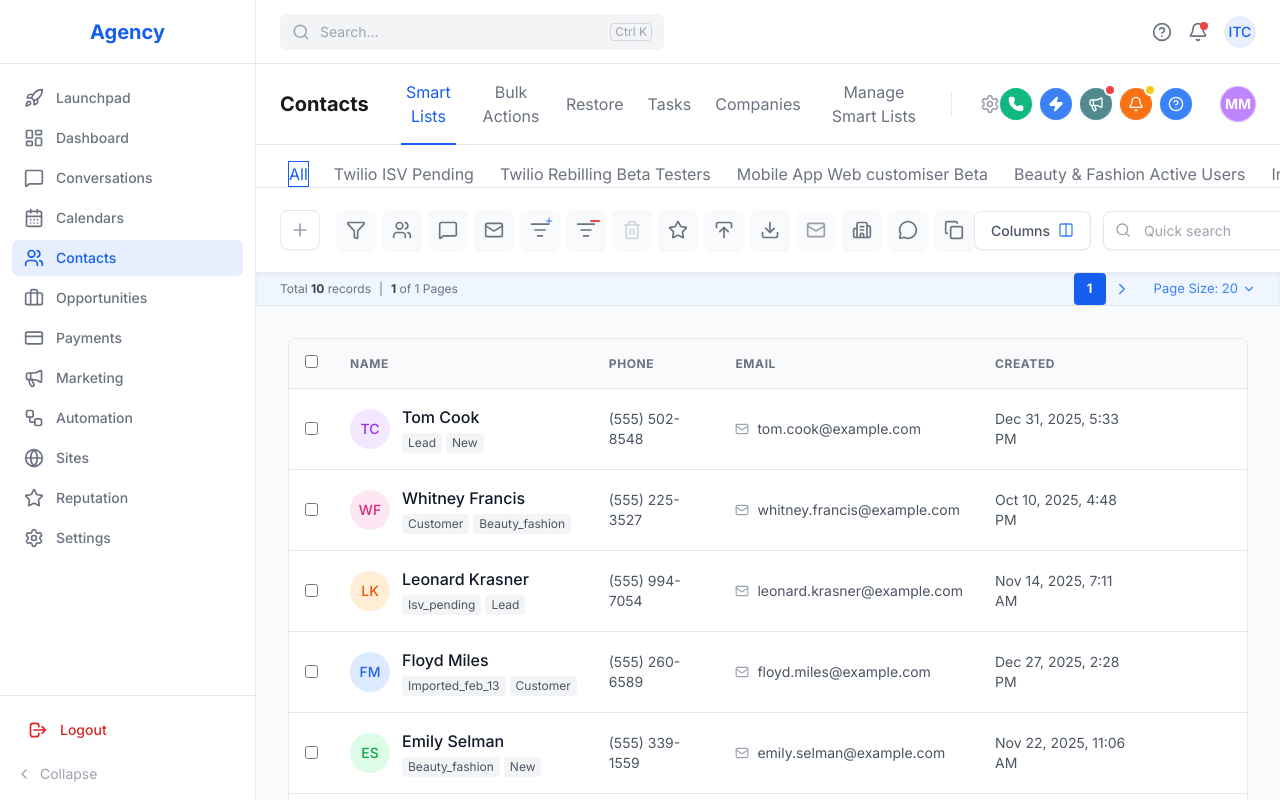
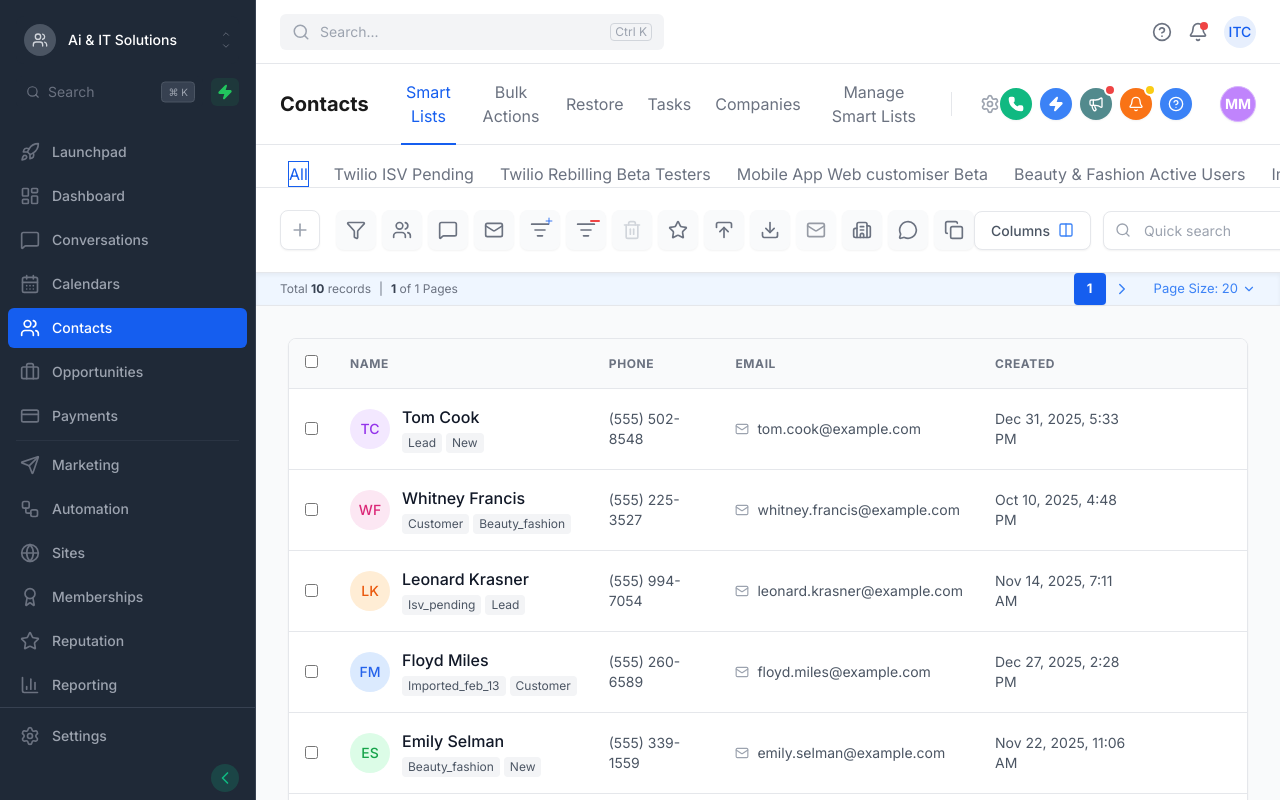
Before and after one commit to itcyanbu/itcyanbu-erp, a React (Vite) app: page / in a window 1280 px wide. Both pictures are taken after a click on the button "Sign In". Built offline with nearby package versions, Linux system fonts and the light colour scheme.

Commit message:
Update sidebar design and agency name

```diff
--- a/src/layout/Sidebar.tsx
+++ b/src/layout/Sidebar.tsx
@@ -7,12 +7,21 @@ import {
     Users,
     Briefcase,
     CreditCard,
-    Megaphone,
     Workflow,
     Globe,
     Star,
     Settings,
-    ChevronLeft
+    ChevronLeft,
+    Search,
+    Zap,
+    Send,
+    Award,
+    BarChart3,
+    LayoutGrid,
+    Wrench,
+    ShieldAlert,
+    Video,
+    Facebook
 } from 'lucide-react';
 
 interface SidebarProps {
@@ -21,8 +30,8 @@ interface SidebarProps {
     onModuleChange?: (module: string) => void;
 }
 
-const Sidebar: React.FC<SidebarProps> = ({ onLogout, activeModule = 'Contacts', onModuleChange }) => {
-    const menuItems = [
+const Sidebar: React.FC<SidebarProps> = ({ activeModule = 'Contacts', onModuleChange }) => {
+    const mainMenuItems = [
         { icon: Rocket, label: 'Launchpad' },
         { icon: LayoutDashboard, label: 'Dashboard' },
         { icon: MessageSquare, label: 'Conversations' },
@@ -30,53 +39,117 @@ const Sidebar: React.FC<SidebarProps> = ({ onLogout, activeModule = 'Contacts',
         { icon: Users, label: 'Contacts' },
         { icon: Briefcase, label: 'Opportunities' },
         { icon: CreditCard, label: 'Payments' },
-        { icon: Megaphone, label: 'Marketing' },
+    ];
+
+    const secondaryMenuItems = [
+        { icon: Send, label: 'Marketing' },
         { icon: Workflow, label: 'Automation' },
         { icon: Globe, label: 'Sites' },
+        { icon: Award, label: 'Memberships' },
         { icon: Star, label: 'Reputation' },
-        { icon: Settings, label: 'Settings' },
+        { icon: BarChart3, label: 'Reporting' },
+        { icon: LayoutGrid, label: 'App Marketplace' },
+        { icon: Wrench, label: 'Affiliate Portal' },
+        { icon: ShieldAlert, label: 'Agency Analytics' },
+        { icon: Video, label: 'Media library' },
+        { icon: Facebook, label: "HighLevel's Facebook Group" },
+        { icon: Facebook, label: 'Facebook Group' },
     ];
 
     return (
-        <div className="w-64 h-screen bg-white border-r border-ghl-border flex flex-col shrink-0">
-            <div className="h-16 flex items-center justify-center border-b border-ghl-border">
-                {/* Placeholder Logo */}
-                <div className="text-xl font-bold text-ghl-blue">Agency</div>
+        <div className="w-64 h-screen bg-[#1F2937] text-gray-300 border-r border-gray-700 flex flex-col shrink-0 font-sans">
+            {/* Header Section */}
+            <div className="flex flex-col px-4 py-4 gap-3">
+                {/* Agency Selector */}
+                <div className="flex items-center justify-between bg-gray-800 rounded-lg p-2 cursor-pointer hover:bg-gray-700 transition">
+                    <div className="flex items-center gap-3 overflow-hidden">
+                        <div className="w-8 h-8 rounded-full bg-gray-600 flex items-center justify-center shrink-0">
+                            <Users size={16} className="text-gray-300" />
+                        </div>
+                        <div className="flex flex-col min-w-0">
+                            <span className="text-sm font-medium text-white truncate">Ai & IT Solutions</span>
+                        </div>
+                    </div>
+                    <div className="flex flex-col gap-0.5">
+                        <ChevronLeft size={10} className="rotate-90 text-gray-500" />
+                        <ChevronLeft size={10} className="-rotate-90 text-gray-500" />
+                    </div>
                 </div>
 
-            <nav className="flex-1 overflow-y-auto py-4">
-                <ul>
-                    {menuItems.map((item, index) => (
-                        <li key={index} className="mb-1 px-3">
+                {/* Search Bar */}
+                <div className="flex items-center gap-2">
+                    <div className="flex-1 relative">
+                        <Search className="absolute left-2.5 top-1/2 -translate-y-1/2 text-gray-500" size={14} />
+                        <input
+                            type="text"
+                            placeholder="Search"
+                            className="w-full bg-gray-800 text-sm text-gray-300 rounded-md py-1.5 pl-8 pr-10 focus:outline-none focus:ring-1 focus:ring-ghl-blue placeholder-gray-500"
+                        />
+                        <div className="absolute right-2 top-1/2 -translate-y-1/2 flex items-center gap-1">
+                            <span className="bg-gray-700 text-gray-400 text-[10px] px-1.5 py-0.5 rounded border border-gray-600">⌘ K</span>
+                        </div>
+                    </div>
+                    <button className="p-1.5 bg-green-500/10 text-green-500 rounded-md hover:bg-green-500/20 transition-colors">
+                        <Zap size={16} fill="currentColor" />
+                    </button>
+                </div>
+            </div>
+
+            {/* Scrollable Menu Items */}
+            <nav className="flex-1 overflow-y-auto px-2 py-2 space-y-1 custom-scrollbar">
+
+                {/* Main Section */}
+                {mainMenuItems.map((item, index) => (
                     <button
+                        key={index}
                         onClick={() => onModuleChange?.(item.label)}
-                                className={`flex items-center gap-3 px-3 py-2 rounded-md text-sm font-medium transition-colors w-full text-left ${activeModule === item.label
-                                    ? 'bg-ghl-blue/10 text-ghl-blue'
-                                    : 'text-gray-500 hover:bg-gray-100'
+                        className={`group flex items-center gap-3 px-3 py-2.5 rounded-md text-sm font-medium transition-all w-full text-left ${activeModule === item.label
+                            ? 'bg-ghl-blue text-white'
+                            : 'text-gray-400 hover:text-white hover:bg-gray-800'
                             }`}
                     >
-                                <item.icon size={20} />
+                        <item.icon size={20} className={activeModule === item.label ? 'text-white' : 'text-gray-500 group-hover:text-white transition-colors'} />
                         <span>{item.label}</span>
                     </button>
-                        </li>
                 ))}
-                </ul>
+
+                {/* Divider */}
+                <div className="my-2 border-t border-gray-700/50 mx-2"></div>
+
+                {/* Secondary Section */}
+                {secondaryMenuItems.map((item, index) => (
+                    <button
+                        key={`sec-${index}`}
+                        onClick={() => onModuleChange?.(item.label)}
+                        className={`group flex items-center gap-3 px-3 py-2.5 rounded-md text-sm font-medium transition-all w-full text-left ${activeModule === item.label
+                            ? 'bg-ghl-blue text-white'
+                            : 'text-gray-400 hover:text-white hover:bg-gray-800'
+                            }`}
+                    >
+                        <item.icon size={20} className={activeModule === item.label ? 'text-white' : 'text-gray-500 group-hover:text-white transition-colors'} />
+                        <span>{item.label}</span>
+                    </button>
+                ))}
             </nav>
 
-            <div className="p-4 border-t border-ghl-border space-y-4">
+            {/* Footer Section */}
+            <div className="p-2 border-t border-gray-700 bg-[#1F2937]">
                 <button
-                    onClick={onLogout}
-                    className="flex items-center gap-3 px-3 py-2 text-sm font-medium text-red-600 hover:bg-red-50 rounded-md w-full transition-colors"
+                    onClick={() => onModuleChange?.('Settings')}
+                    className={`group flex items-center gap-3 px-3 py-2.5 rounded-md text-sm font-medium transition-all w-full text-left ${activeModule === 'Settings'
+                        ? 'bg-ghl-blue text-white'
+                        : 'text-gray-400 hover:text-white hover:bg-gray-800'
+                        }`}
                 >
-                    <svg className="w-5 h-5" fill="none" stroke="currentColor" viewBox="0 0 24 24">
-                        <path strokeLinecap="round" strokeLinejoin="round" strokeWidth={2} d="M17 16l4-4m0 0l-4-4m4 4H7m6 4v1a3 3 0 01-3 3H6a3 3 0 01-3-3V7a3 3 0 013-3h4a3 3 0 013 3v1" />
-                    </svg>
-                    Logout
+                    <Settings size={20} className={activeModule === 'Settings' ? 'text-white' : 'text-gray-500 group-hover:text-white transition-colors'} />
+                    <span>Settings</span>
                 </button>
-                <button className="flex items-center gap-2 text-gray-400 hover:text-gray-600 text-sm">
-                    <ChevronLeft size={16} />
-                    Collapse
+
+                <div className="mt-2 flex justify-end px-2">
+                    <button className="bg-emerald-500/20 text-emerald-500 rounded-full p-1 hover:bg-emerald-500/30 transition">
+                        <ChevronLeft size={20} />
                     </button>
+                </div>
             </div>
         </div>
     );
```
Lines whose indentation alone changed are shown as unchanged.
